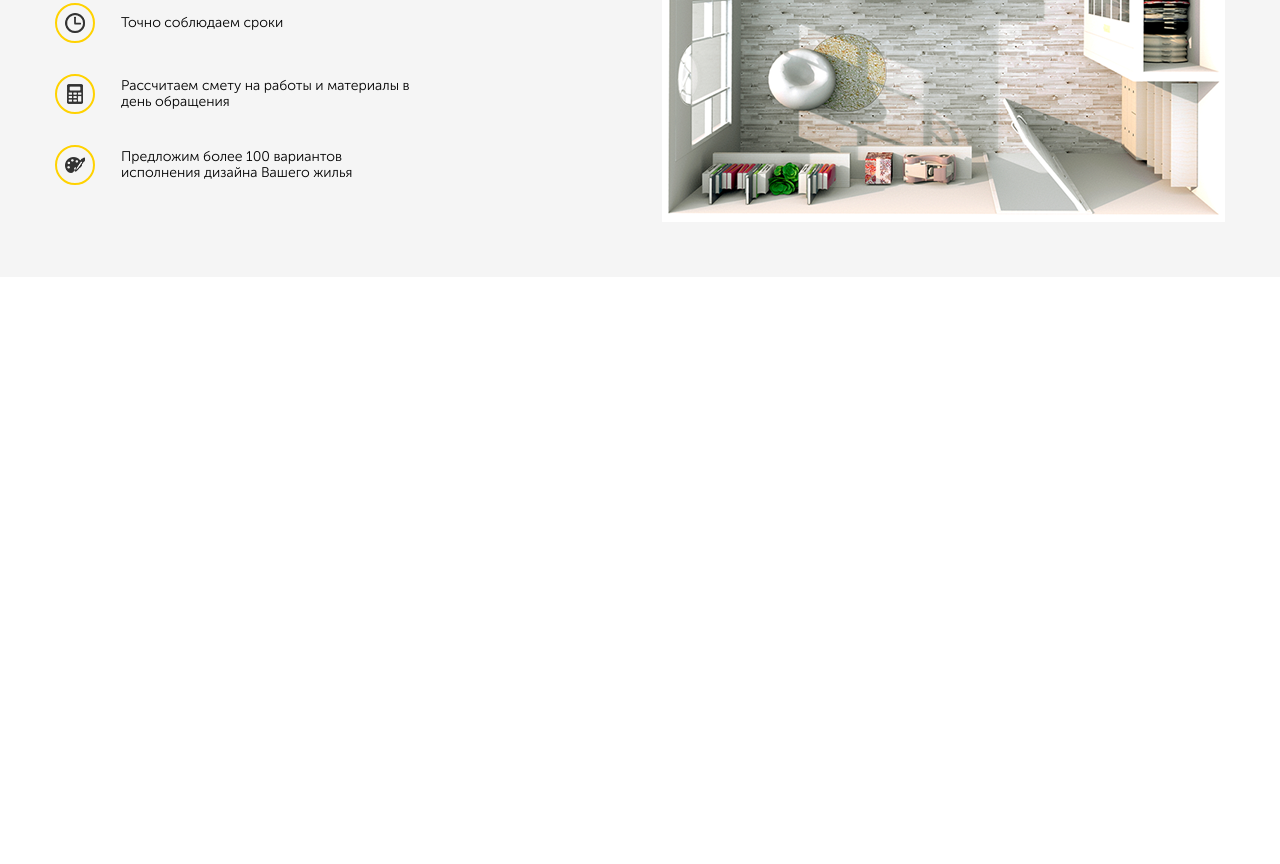
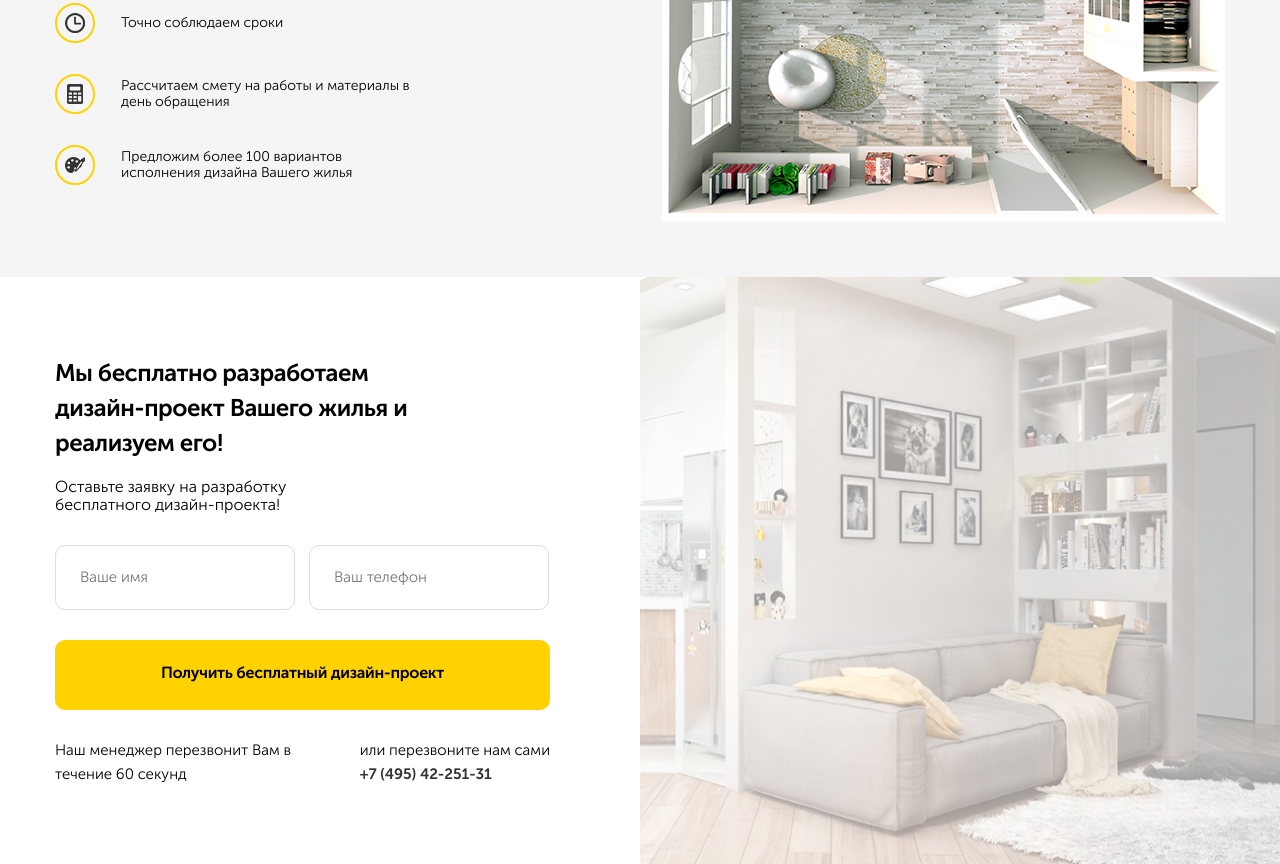
Before and after one commit to Karter13/Webstart, a plain HTML site: page src/index.html in a window 1280 px wide. Shown: the part 405-1269 px from the top of the page. Before the commit the page ends 800 px from the top, so only its background shows below. Drawn offline with Linux system fonts and the light colour scheme.

Commit message:
создал файл _offer.sass, подключил к style.sass, сверстал блок offer

```diff
--- a/src/index.html
+++ b/src/index.html
@@ -42,7 +42,7 @@
     <!-- /.navbar -->
 
     <main>
-        <div class="hero">
+        <section class="hero">
             <div class="container">
                 <div class="hero-block">
                     <div class="hero-text">
@@ -89,8 +89,48 @@
                 <!-- /.hero-block -->
             </div>
             <!-- /.container -->
-        </div>
-        <!-- /.section-hero -->
+        </section>
+        <!-- /hero -->
+
+        <section class="offer section">
+            <div class="container">
+                <div class="offer-block">
+
+                    <h2 class="section-title offer__title">
+                        Мы бесплатно разработаем
+                        дизайн-проект Вашего жилья
+                        и реализуем его!
+                    </h2>
+                    <!-- /.section-title -->
+
+                    <span class="section-subtitle offer__subtitle">
+                        Оставьте заявку на разработку
+                        бесплатного дизайн-проекта!
+                    </span>
+                    <!-- /.section-subtitle -->
+
+                    <form action="#" class="form offer__form">
+                        <input type="text" class="input offer__input" placeholder="Ваше имя">
+                        <input type="tel" class="input offer__input" placeholder="Ваш телефон">
+                        <button class="button offer__button">Получить бесплатный дизайн-проект
+                        </button>
+                    </form>
+                    <!-- /.form offer__form -->
+
+                    <div class="offer-info">
+                        <div class="offer-info__left">Наш менеджер перезвонит Вам в течение 60 секунд
+                        </div>
+                        <div class="offer-info__right">
+                            <span class="offer__textoverphone">или перезвоните нам сами</span>
+                            <a href="tell:+7(495)42-251-31" class="offer__phone">+7 (495) 42-251-31</a>
+                        </div>
+                    </div>
+
+                </div>
+            </div>
+            <!-- /.container -->
+        </section>
+        <!-- /.offer -->
 
     </main>
 
--- a/src/sass/_colors.sass
+++ b/src/sass/_colors.sass
@@ -1,3 +1,5 @@
 $main-color: #ffd200
 $text-color: #333333
 $herobgc-color: #f5f5f5
+$border-input: #dddddd
+$fon-color: #ffffff
--- a/src/sass/_interface.sass
+++ b/src/sass/_interface.sass
@@ -1,6 +1,5 @@
 *
   box-sizing: border-box
-
 body
   +reg
 img
@@ -25,7 +24,21 @@ img
   border-radius: 10px
   background-color: $main-color
   border: none
-  padding: 18px 30px
+  padding: 14px 30px 18px 30px
   &:hover
     background-color: lighten($main-color, 10%)
     cursor: pointer
+.section
+  padding: 78px 0
+  &-title
+    font-size: 24px
+    margin-top: 0
+    +bold
+  &-subtitle
+    display: block
+    font-size: 16px
+.input
+  border: 1px solid $border-input
+  padding: 23px 24px 23px
+  font-size: 15px
+  border-radius: 10px
--- a/src/sass/blocks/_hero.sass
+++ b/src/sass/blocks/_hero.sass
@@ -64,7 +64,6 @@
     &-text
       &__title
         font-size: 24px
-        // line-height: 1.3
         margin-bottom: 16px
       &__subtitle
         font-size: 17px
--- /dev/null
+++ b/src/sass/blocks/_offer.sass
@@ -0,0 +1,52 @@
+.offer
+  background: url('../img/offer/offer-png.png') no-repeat
+  background-position: center right
+  background-size: contain
+  position: relative
+  &:before
+    content: ''
+    width: 50%
+    height: 100%
+    position: absolute
+    top: 0
+    left: 0
+    background-color: $fon-color
+  &-block
+    width: 50%
+    position: relative
+  &__title
+    max-width: 360px
+    line-height: 35px
+    margin-bottom: 18px
+    letter-spacing: -0.5px
+  &__subtitle
+    max-width: 250px
+    margin-bottom: 30px
+  &__input
+    margin-bottom: 30px
+    width: 240px
+    &:first-child
+      margin-right: 10px
+  &__button
+    max-width: 495px
+    width: 100%
+    min-height: 70px
+    margin-bottom: 28px
+    letter-spacing: -0.3px
+    +bold
+  &-info
+    display: flex
+    justify-content: space-between
+    max-width: 495px
+    width: 100%
+    font-size: 15px
+    line-height: 24px
+    &__left
+      min-width: 230px
+      width: 50%
+  &__textoverphone
+    display: block
+  &__phone
+    text-decoration: none
+    color: $text-color
+    +bold
--- a/src/sass/style.sass
+++ b/src/sass/style.sass
@@ -5,3 +5,5 @@
 @import 'blocks/navbar'
 /*стили для главного экрана*/
 @import 'blocks/hero'
+/*стили для блока offer*/
+@import 'blocks/offer'
```
Also changed, not shown: src/css/style.css, src/img/offer/offer-png.png (added), 1 other file.
